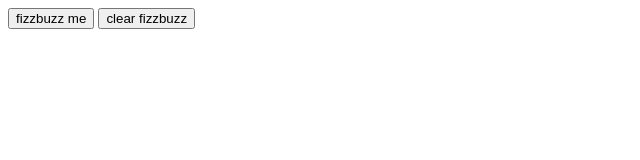
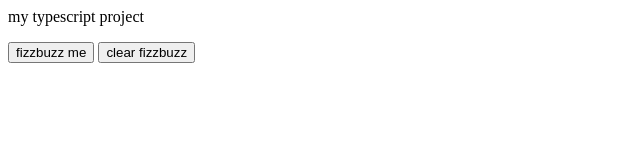
Before and after one commit to EveJoyceStudent/web-sem2-wk1, a website: page index.html in a window 1280 px wide. Shown: the whole page, without its empty margins (0-640 px from the left). Drawn offline with Linux system fonts and the light colour scheme.

Commit message:
added p tag

```diff
--- a/index.html
+++ b/index.html
@@ -1,4 +1,5 @@
 <div id="app">
+  <p>my typescript project</p>
   <div>
     <button id="fb-btn">fizzbuzz me</button>
     <button id="clear-btn">clear fizzbuzz</button>
```
